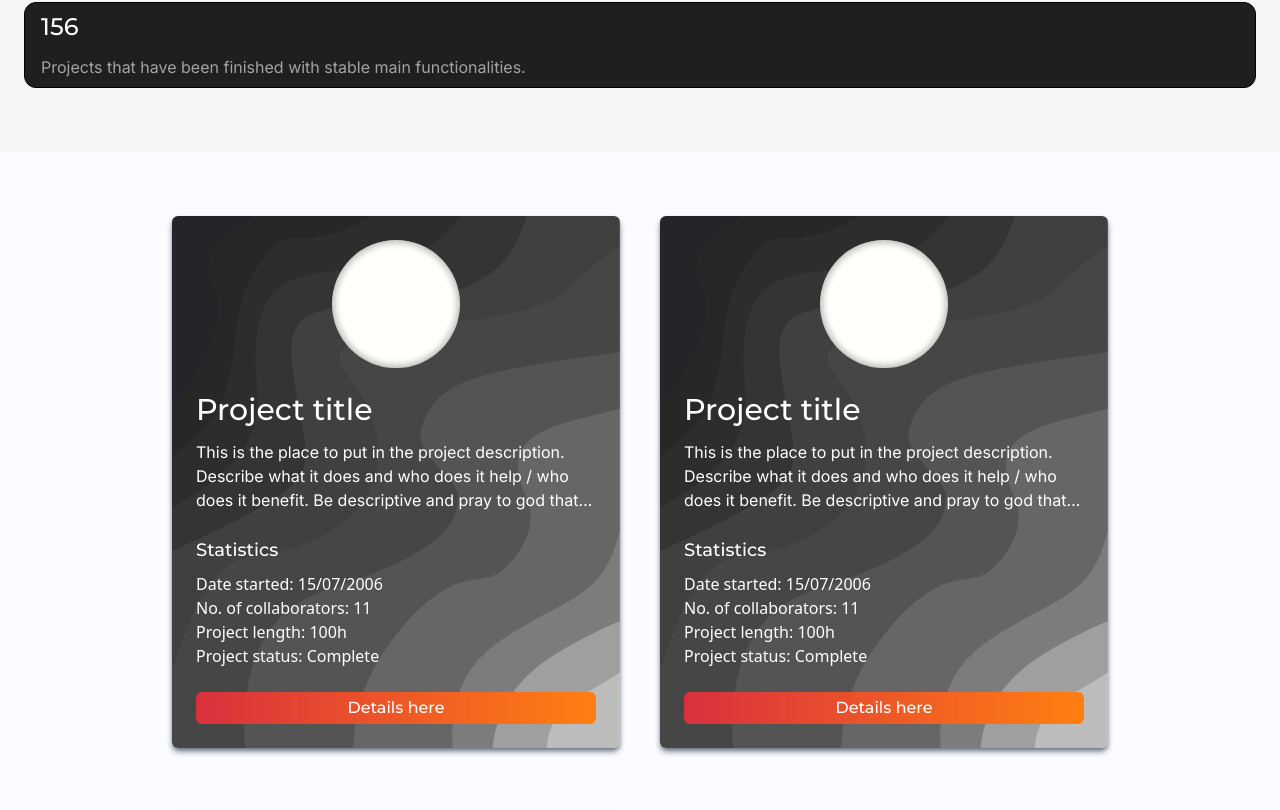
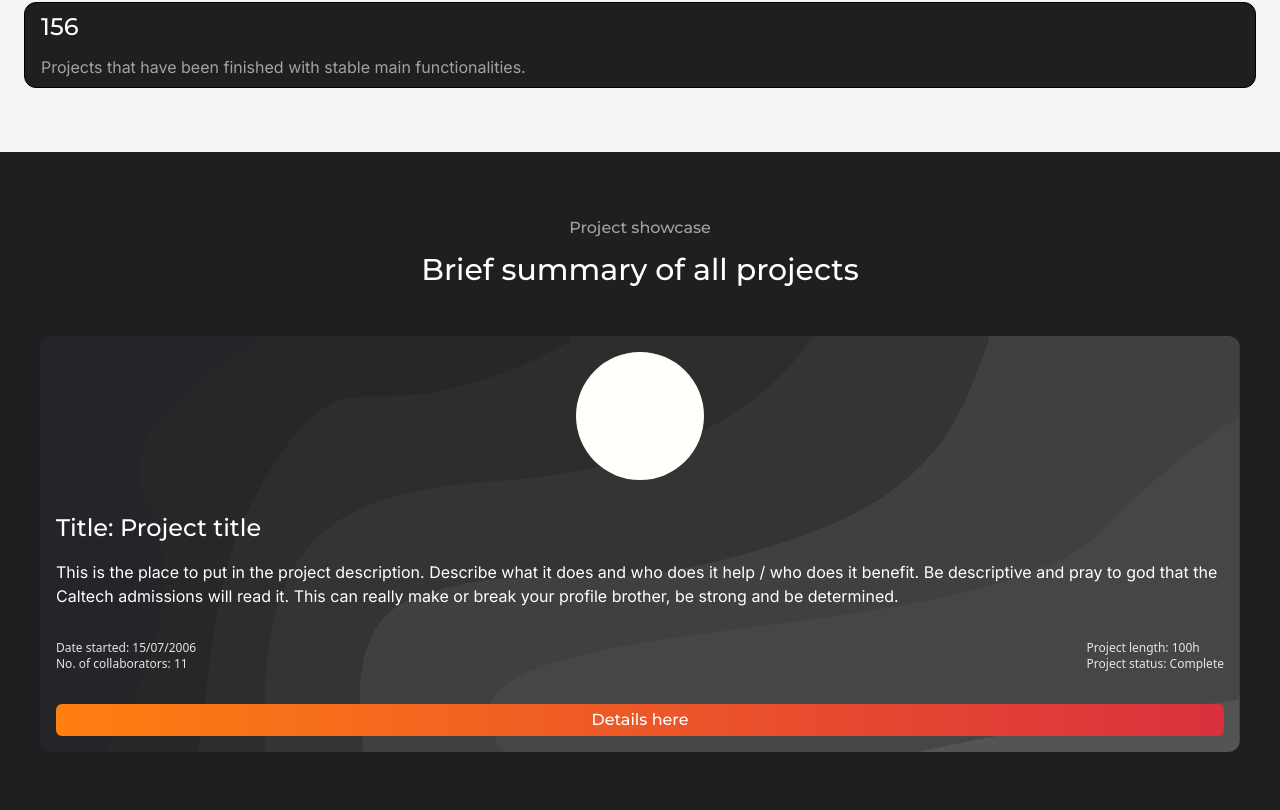
Before and after one commit to Hy-LeTuan/Hy-LeTuan.github.io, a React (Vite) app in the folder personal-profile/: page /portfolio in a window 1280 px wide. Shown: the part 1294-2104 px from the top of the page. Built offline with nearby package versions, Linux system fonts and the light colour scheme.

Commit message:
continue update homepage and portfolio to UI system

```diff
--- a/personal-profile/src/data/home/stats.json
+++ b/personal-profile/src/data/home/stats.json
@@ -3,7 +3,7 @@
 	"datasets": [
 		{
 			"label": "Year 2024",
-			"data": [1, 2, 3],
+			"data": [8, 2, 3],
 			"borderColor": "#525252",
 			"backgroundColor": "#525252"
 		}
--- a/personal-profile/src/index.css
+++ b/personal-profile/src/index.css
@@ -78,7 +78,7 @@
 	}
 
 	.btn-card-footer {
-		@apply bg-gradient-to-r from-alert to-accent w-full py-1 rounded-md lg:px-3 xl:px-5 xl:py-1;
+		@apply bg-gradient-to-r from-accent to-alert w-full py-1 rounded-md lg:px-3 xl:px-5 xl:py-1;
 	}
 
 	.btn-blog-read-more {
@@ -99,7 +99,7 @@
 	}
 
 	.certificate-card {
-		@apply shadow-certificate-card bg-white col-span-1 max-w-80 flex flex-col gap-4 pb-2 md:max-w-96 lg:pb-4 xl:max-w-md;
+		@apply shadow-certificate-card bg-white col-span-1 flex flex-col gap-4 pb-2 lg:pb-4;
 	}
 
 	.card-split-title {
@@ -110,16 +110,8 @@
 		@apply flex flex-col text-left;
 	}
 
-	.project-card {
-		@apply shadow-md shadow-gray-500 overflow-hidden rounded-md col-span-1 px-6 py-6 bg-wave-pattern bg-no-repeat bg-cover max-w-80 md:max-w-96 xl:max-w-md;
-	}
-
-	.project-card-body {
-		@apply flex flex-col w-full gap-4 items-start lg:gap-6;
-	}
-
 	.project-card-stats {
-		@apply flex flex-col gap-1 justify-center items-start lg:gap-2;
+		@apply flex items-center justify-between;
 	}
 
 	.project-card-footer {
@@ -153,11 +145,7 @@
 	/* Utilities */
 
 	.main-section {
-		@apply grid grid-cols-1 gap-9 place-items-stretch md:gap-y-8 md:grid-cols-2 md:gap-x-8 lg:gap-y-12 lg:gap-x-10 xl:gap-y-16 xl:px-20;
-	}
-
-	.row {
-		@apply flex justify-between items-center rounded-md px-4 py-1;
+		@apply flex flex-col gap-6;
 	}
 
 	.statistic-row {
--- a/personal-profile/src/layout/Footer.jsx
+++ b/personal-profile/src/layout/Footer.jsx
@@ -3,7 +3,7 @@ import { Link } from "react-router-dom";
 
 function Footer() {
 	return (
-		<footer className="overflow-hidden clear-both w-full bg-primary text-white">
+		<footer className="overflow-hidden clear-both w-full bg-neutral-800 text-white">
 			<div className="flex justify-between items-top py-4 px-6 lg:px-9 lg:py-2">
 				<div className="flex flex-col gap-px">
 					<h4 className="">Contact me</h4>
--- a/personal-profile/src/views/Home.jsx
+++ b/personal-profile/src/views/Home.jsx
@@ -82,13 +82,16 @@ function Home() {
 				<div className="flex flex-col w-full gap-3">
 					<h5 className="text-neutral-400">WELCOME</h5>
 					<h1>
-						Let me <br /> show you around
+						Let me <br className="md:hidden" /> show you around
 					</h1>
 				</div>
 				<div className="main-section mt-9">
+					<div className="row">
 						<div className="card bg-primary">
 							<header className="flex items-center gap-3">
-							<h2 className="text-white text-left">Who am I</h2>
+								<h2 className="text-white text-left">
+									Who am I
+								</h2>
 								<img
 									src="/src/assets/page-icons/question_mark.svg"
 									alt="question mark icon"
@@ -99,17 +102,18 @@ function Home() {
 								<p className="text-white">
 									Hi there, my name is Le Tuan Hy and I’m an
 									undergraduate from Vietnam. I’m currently
-								working towards fulfilling my dream of being a
-								computer scientist and an engineer.
+									working towards fulfilling my dream of being
+									a computer scientist and an engineer.
 								</p>
 							</div>
 							<footer className="mt-6">
 								<p className="text-neutral-400 text-xs text-left">
-								Apart from programming, I also love designing
-								websites, play music and sending tennis balls
-								flying.
+									Apart from programming, I also love
+									designing websites, play music and sending
+									tennis balls flying.
 								</p>
 							</footer>
+						</div>
 					</div>
 					<div className="card bg-white border-[0.5px] border-black">
 						<img
--- a/personal-profile/src/views/Portfolio.jsx
+++ b/personal-profile/src/views/Portfolio.jsx
@@ -2,7 +2,6 @@ import React, { useState, useEffect } from "react";
 import { Link } from "react-router-dom";
 import SquareAnimation from "../layout/SquareAnimation";
 import MediaHeader from "../layout/MediaHeader";
-import SectionBanner from "../layout/SectionBanner";
 import projectList from "../data/portfolio/projectList.json";
 import certificateList from "../data/portfolio/certificateList.json";
 import { Bar } from "react-chartjs-2";
@@ -136,35 +135,38 @@ function Portfolio() {
 					</div>
 				</div>
 			</section>
-			<section className="section-container">
-				<div className="main-section place-items-center">
+			<section className="section-container bg-primary px-10">
+				<div className="flex flex-col w-full gap-3">
+					<h5 className="text-neutral-400">Project showcase</h5>
+					<h1 className="text-white">
+						Brief summary of all projects
+					</h1>
+				</div>
+				<div className="main-section gap-16 mt-12 place-items-center">
 					{projects?.map((project, index) => (
 						<div
 							className={
 								doubleCol
 									? index % 2 === 0
-										? "project-card place-self-end"
-										: "project-card place-self-start"
-									: "project-card"
+										? "card bg-wave-pattern bg-cover bg-no-repeat place-self-end"
+										: "card bg-wave-pattern bg-cover bg-no-repeat place-self-start"
+									: "card bg-wave-pattern bg-cover bg-no-repeat"
 							}
 							key={index}>
-							<div className="project-card-body">
+							<div className="card-body-single-column gap-8">
 								<div className="w-full flex justify-center items-center">
-									<div className="rounded-full w-32 h-32 bg-secondary shadow-project"></div>
+									<div className="rounded-full w-32 h-32 bg-secondary"></div>
 								</div>
-								<div className="flex flex-col gap-1 lg:gap-3">
-									<h1 className="text-left text-white">
-										{project.title}
-									</h1>
-									<p className="text-left text-white line-clamp-3">
+								<div className="flex flex-col gap-4">
+									<h2 className="text-left text-white">
+										Title: {project.title}
+									</h2>
+									<p className="text-left text-white line-clamp-4">
 										{project.description}
 									</p>
 								</div>
 								<div className="project-card-stats">
-									<h4 className="text-left text-white">
-										Statistics
-									</h4>
-									<ul className="text-left text-white">
+									<ul className="text-xs text-left text-neutral-200">
 										<li>
 											Date started:{" "}
 											{project.statistics?.date}
@@ -173,6 +175,8 @@ function Portfolio() {
 											No. of collaborators:{" "}
 											{project.statistics?.collaborators}
 										</li>
+									</ul>
+									<ul className="text-xs text-left text-neutral-200">
 										<li>
 											Project length:{" "}
 											{project.statistics?.length}h
@@ -196,11 +200,17 @@ function Portfolio() {
 						</div>
 					))}
 				</div>
-			</section>
 
-			{SectionBanner(6, "Earned Certificates")}
-			<section className="section-container">
-				<div className="main-section place-items-center">
+				<div className="my-12 border-1 border-white"></div>
+				<div className="flex flex-col w-full gap-3">
+					<h5 className="text-neutral-400 text-left">
+						Certificate showcase
+					</h5>
+					<h1 className="text-white text-left">
+						Earned Certificates
+					</h1>
+				</div>
+				<div className="main-section mt-12 gap-8 place-items-center">
 					{certs?.map((cert, index) => (
 						<div
 							className={
```
Lines whose indentation alone changed are shown as unchanged.
